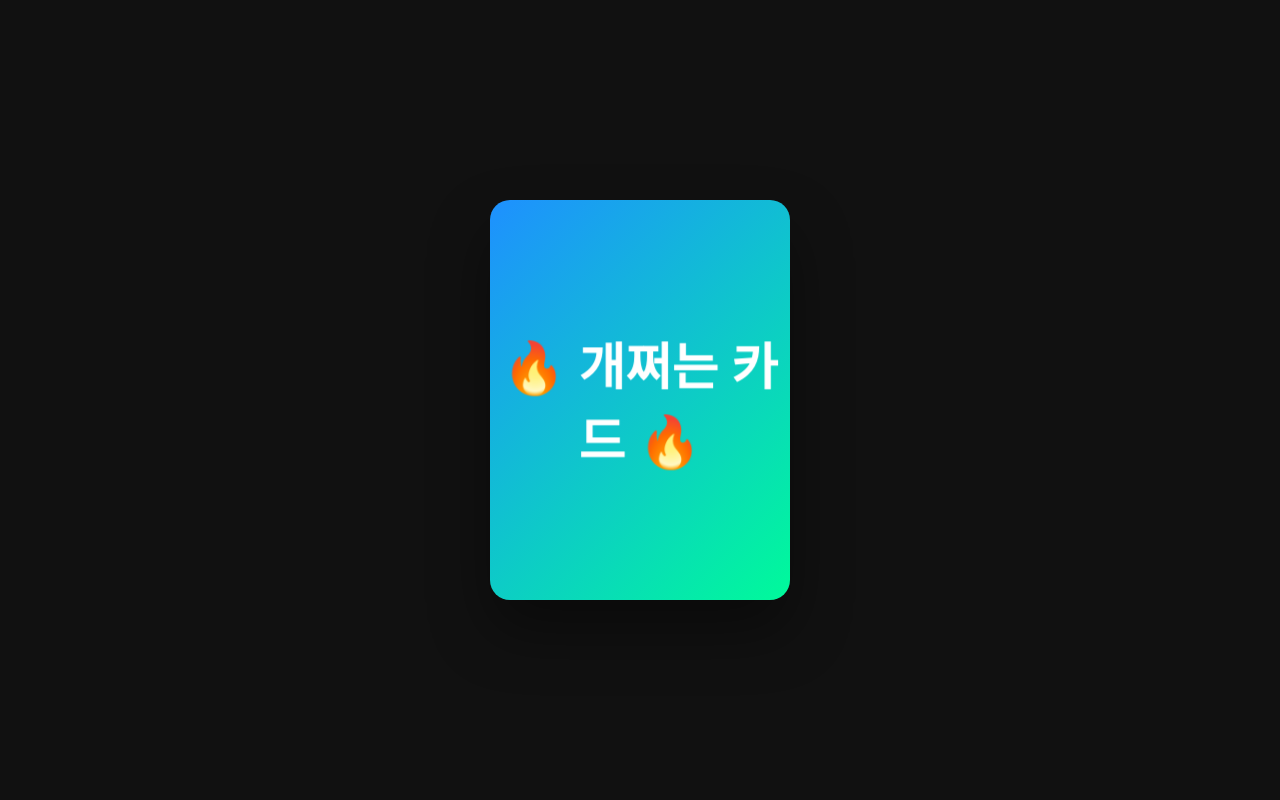
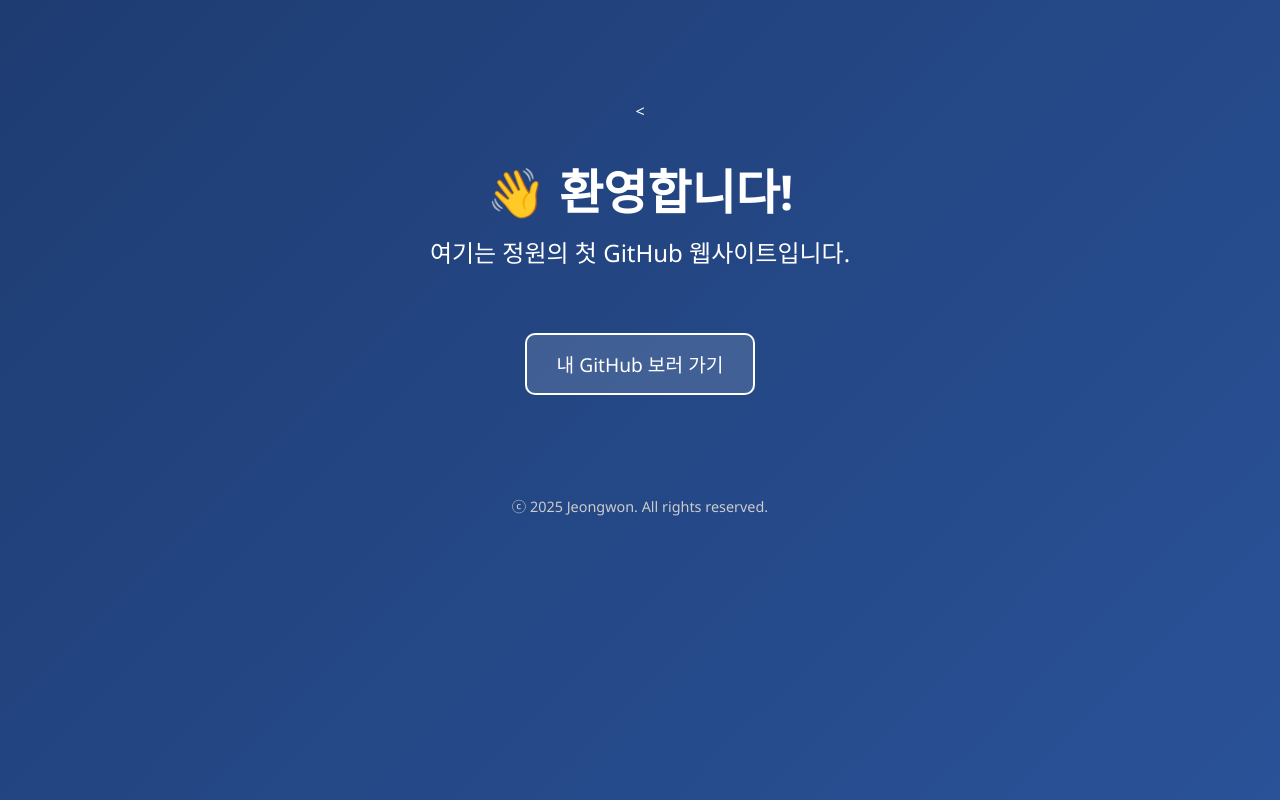
Before and after one commit to jeongwon23423/my-website, a plain HTML site: page my-website/index.html in a window 1280 px wide. Drawn offline with Linux system fonts and the light colour scheme.

Commit message:
Add files via upload

```diff
--- a/my-website/index.html
+++ b/my-website/index.html
@@ -1,64 +1,62 @@
+<
 <!DOCTYPE html>
 <html lang="ko">
 <head>
-    <meta charset="UTF-8">
-    <title>3D 카드 이펙트</title>
+    <meta charset="UTF-8" />
+    <meta name="viewport" content="width=device-width, initial-scale=1.0" />
+    <title>Jeongwon's Website</title>
     <style>
         body {
             margin: 0;
-            height: 100vh;
-            display: flex;
-            justify-content: center;
-            align-items: center;
-            background: #111;
-            overflow: hidden;
             font-family: 'Segoe UI', sans-serif;
+            background: linear-gradient(135deg, #1e3c72, #2a5298);
+            color: white;
+            text-align: center;
+            padding: 100px 20px;
         }
 
-        .card {
-            width: 300px;
-            height: 400px;
-            background: linear-gradient(135deg, #1e90ff, #00fa9a);
-            border-radius: 20px;
-            box-shadow: 0 30px 60px rgba(0,0,0,0.4);
-            transform-style: preserve-3d;
-            transition: transform 0.2s;
-            display: flex;
-            align-items: center;
-            justify-content: center;
-            color: white;
-            font-size: 24px;
-            text-align: center;
-            perspective: 1000px;
+        h1 {
+            font-size: 3em;
+            margin-bottom: 0.2em;
         }
 
-            .card:hover {
-                cursor: pointer;
+        p {
+            font-size: 1.5em;
+            margin-top: 0;
+        }
+
+        .button {
+            display: inline-block;
+            margin-top: 40px;
+            padding: 15px 30px;
+            background-color: #ffffff22;
+            border: 2px solid white;
+            border-radius: 10px;
+            color: white;
+            text-decoration: none;
+            font-size: 1.2em;
+            transition: 0.3s;
+        }
+
+            .button:hover {
+                background-color: white;
+                color: #2a5298;
             }
 
-            .card h1 {
-                transform: translateZ(50px);
-            }
+        footer {
+            margin-top: 100px;
+            font-size: 0.9em;
+            color: #ccc;
+        }
     </style>
 </head>
 <body>
-    <div class="card" id="card">
-        <h1>🔥 개쩌는 카드 🔥</h1>
-    </div>
+    <h1>👋 환영합니다!</h1>
+    <p>여기는 정원의 첫 GitHub 웹사이트입니다.</p>
+    <a href="https://github.com/jeongwon23423" class="button" target="_blank">내 GitHub 보러 가기</a>
 
-    <script>
-    const card = document.getElementById('card');
-
-    document.addEventListener('mousemove', (e) => {
-      let x = (window.innerWidth / 2 - e.clientX) / 25;
-      let y = (window.innerHeight / 2 - e.clientY) / 25;
-
-      card.style.transform = `rotateY(${x}deg) rotateX(${-y}deg)`;
-    });
-
-    document.addEventListener('mouseleave', () => {
-      card.style.transform = `rotateY(0deg) rotateX(0deg)`;
-    });
-    </script>
+    <footer>
+        ⓒ 2025 Jeongwon. All rights reserved.
+    </footer>
 </body>
 </html>
```
